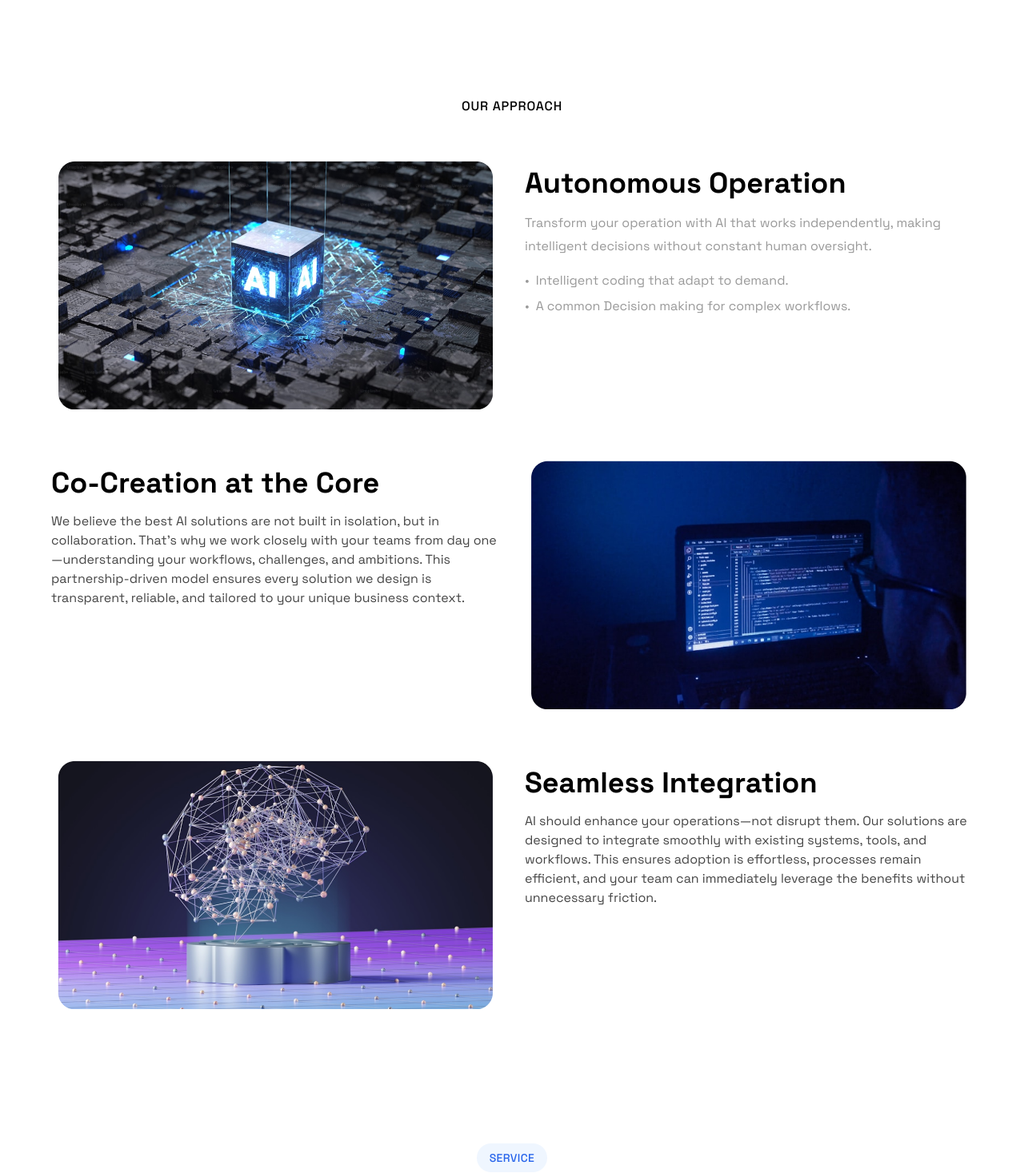
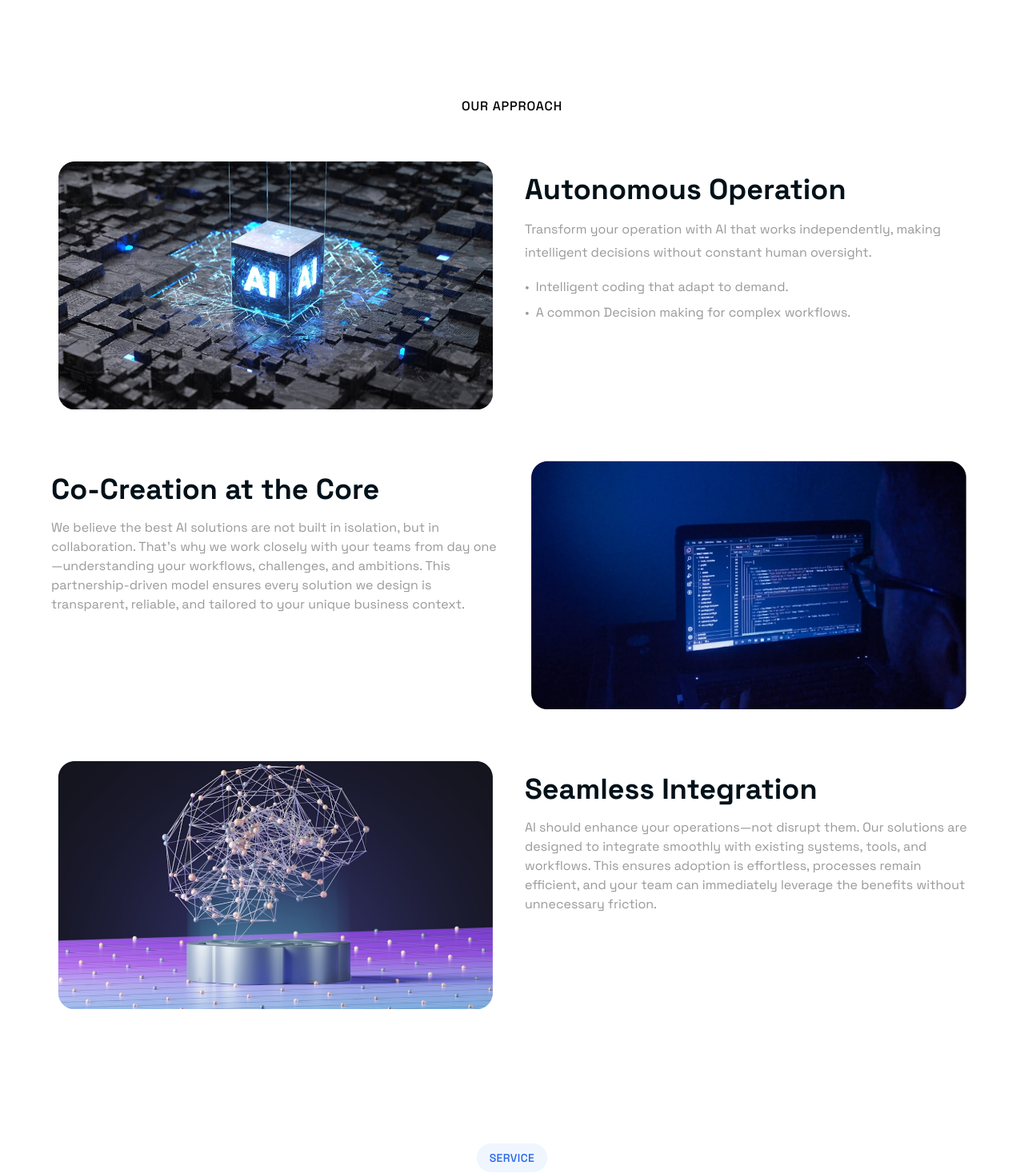
Before and after one commit to Lawdshev/maven-website, a Next.js app: page / in a window 1280 px wide. Shown: the part 1193-2660 px from the top of the page at 80% size. Built offline with nearby package versions, Linux system fonts and the light colour scheme.

Commit message:
Enhance styling in Approach component for improved readability and dark mode support. Updated section layout and text colors to ensure consistency across themes.

```diff
--- a/src/app/components/Approach.tsx
+++ b/src/app/components/Approach.tsx
@@ -7,7 +7,10 @@ import Seamless from "@/app/image/approach/seamless.png";
 
 export default function Approach() {
   return (
-    <section id="approach" className="py-20 px-4 sm:px-6 lg:px-8 bg-background">
+    <section
+      id="approach"
+      className="py-20 px-4 sm:px-6 lg:px-8 bg-background dark:bg-background-dark"
+    >
       <div className="max-w-6xl mx-auto">
         {/* Section Header */}
         <div className="text-center mb-12">
@@ -27,8 +30,10 @@ export default function Approach() {
               />
             </div>
           </div>
-          <div className=" mt-4 w-full lg:w-1/2">
-            <h3 className="text-4xl font-bold mb-4">Autonomous Operation</h3>
+          <div className=" mt-6 w-full lg:w-1/2">
+            <h3 className="text-4xl font-bold mb-4 text-[#031119] dark:text-white">
+              Autonomous Operation
+            </h3>
             <p className="text-base max-w-xl text-[#999999] mb-4 leading-[1.8rem]">
               Transform your operation with AI that works independently, making
               intelligent decisions without constant human oversight.
@@ -48,9 +53,11 @@ export default function Approach() {
 
         {/* Item 2 */}
         <div className="flex flex-col lg:flex-row  gap-8 mb-12">
-          <div className=" mt-4 w-full lg:w-1/2">
-            <h3 className="text-4xl font-bold mb-4">Co-Creation at the Core</h3>
-            <p className="text-base max-w-xl text-foreground/80">
+          <div className=" mt-6 w-full lg:w-1/2">
+            <h3 className="text-4xl font-bold mb-4 text-[#031119] dark:text-white">
+              Co-Creation at the Core
+            </h3>
+            <p className="text-base max-w-xl text-[#999999]">
               We believe the best AI solutions are not built in isolation, but
               in collaboration. That’s why we work closely with your teams from
               day one—understanding your workflows, challenges, and ambitions.
@@ -79,9 +86,11 @@ export default function Approach() {
               />
             </div>
           </div>
-          <div className="mt-4 w-full lg:w-1/2">
-            <h3 className="text-4xl font-bold mb-4">Seamless Integration</h3>
-            <p className="text-base max-w-xl text-foreground/80">
+          <div className="mt-6 w-full lg:w-1/2">
+            <h3 className="text-4xl font-bold mb-4 text-[#031119] dark:text-white">
+              Seamless Integration
+            </h3>
+            <p className="text-base max-w-xl text-[#999999]">
               AI should enhance your operations—not disrupt them. Our solutions
               are designed to integrate smoothly with existing systems, tools,
               and workflows. This ensures adoption is effortless, processes
```
